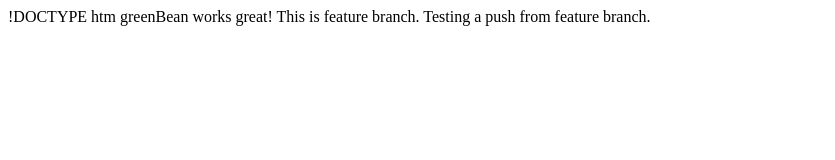
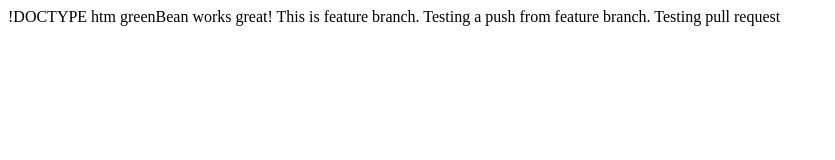
Before and after one commit to vijay7979/lectwo, a plain HTML site: page index.html in a window 1280 px wide. Shown: the whole page, without its empty margins (0-835 px from the left). Drawn offline with Linux system fonts and the light colour scheme.

Commit message:
yet another line

```diff
--- a/index.html
+++ b/index.html
@@ -8,5 +8,6 @@
 	greenBean works great!
 	This is feature branch.
 	Testing a push from feature branch.
+	Testing pull request
 </body>
 </html>
```
